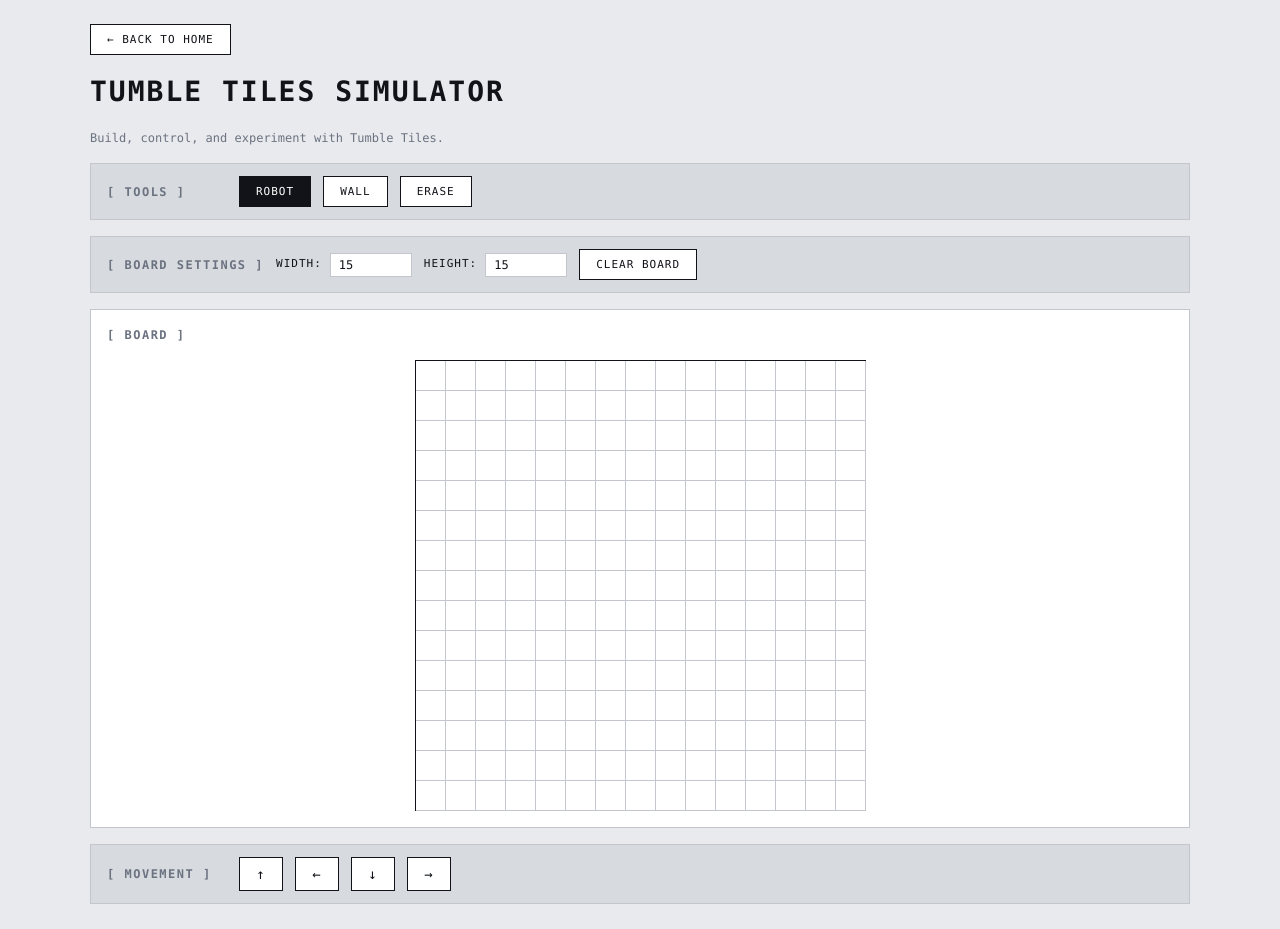
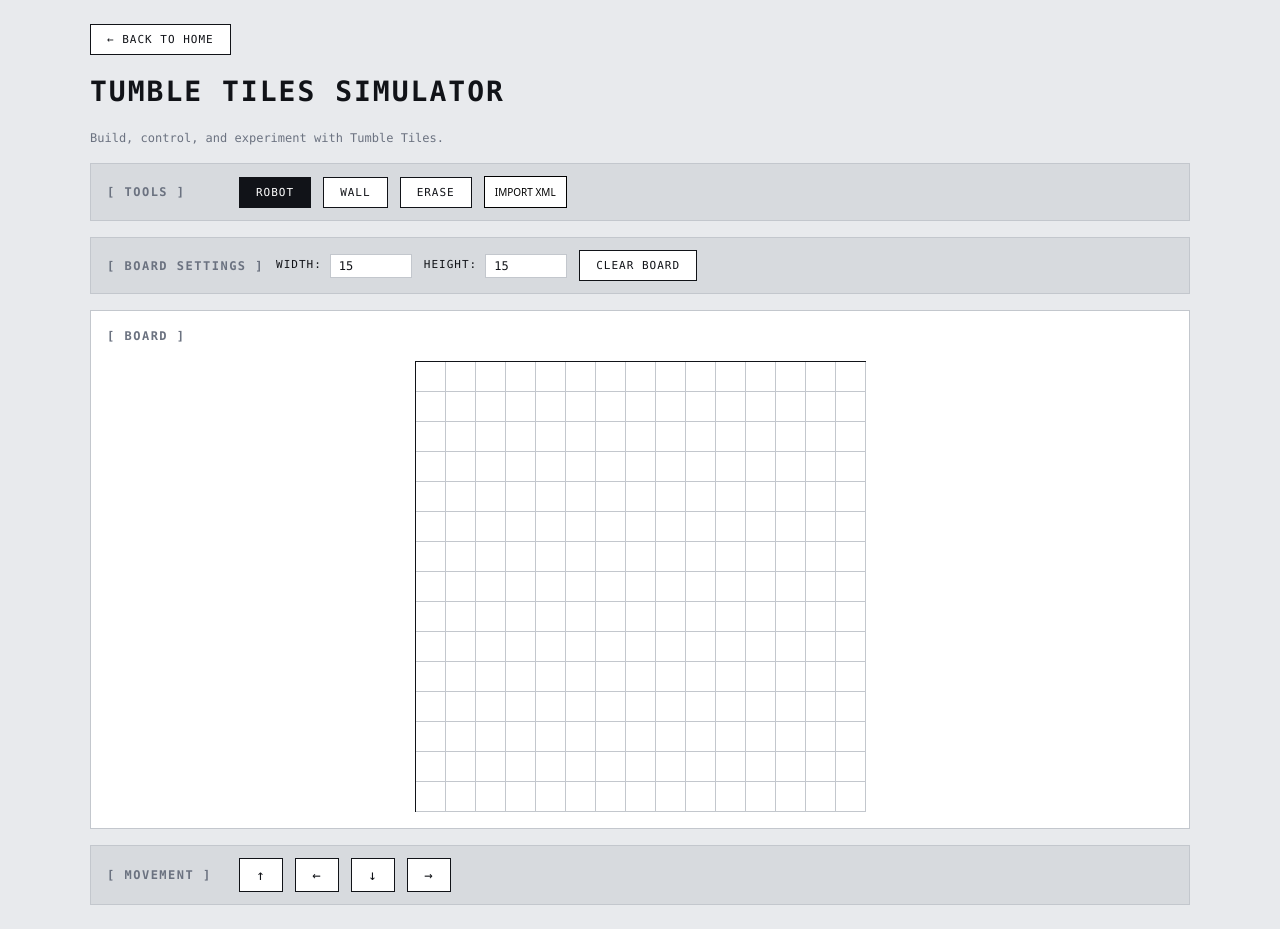
Before and after one commit to angelomodesto/tumbletiles-web, a React (Vite) app: page / in a window 1280 px wide. Both pictures are taken after a click on the button "OPEN SIMULATOR". Built offline with nearby package versions, Linux system fonts and the light colour scheme.

Commit message:
Add XML board import feature

```diff
--- a/src/App.css
+++ b/src/App.css
@@ -274,3 +274,25 @@
     var(--surface) 5px
   );
 }
+
+.import-button {
+  display: inline-flex;           /* Aligns the text */
+  align-items: center;            /* Centers text vertically */
+  justify-content: center;        /* Centers text horizontally */
+  padding: 8px 10px;              /* Reduces the button's size */
+  height: 32px;                   /* Matches the other buttons' height */
+  background-color: white;        /* White background */
+  color: black;                   /* Black text */
+  border: 1px solid black;        /* Black border */
+  border-radius: 0;               /* Square corners */
+  font-family: inherit;           /* Uses the same font */
+  font-size: 10px;                /* Makes the text smaller */
+  text-transform: uppercase;      /* Displays IMPORT XML */
+  cursor: pointer;                /* Hand cursor on hover */
+  box-sizing: border-box;         /* Keeps padding inside the height */
+}
+
+.import-button:hover {
+  background-color: #111827;      /* Dark background on hover */
+  color: white;                   /* White text on hover */
+}
--- a/src/App.tsx
+++ b/src/App.tsx
@@ -18,6 +18,53 @@ function App() {
   const [walls, setWalls] = useState<number[]>([]) // Stores which board cells contain walls
   const [boardWidth, setBoardWidth] = useState(15) // Stores the board width, starting at 15
   const [boardHeight, setBoardHeight] = useState(15) // Stores the board height, starting at 15
+  const handleImport = async (file: File) => { // Handles the XML file selected by the user
+  const xmlText = await file.text() // Reads the file contents as text
+  const parser = new DOMParser() // Creates a parser that can read XML
+  const xmlDoc = parser.parseFromString(xmlText, 'application/xml') // Converts the text into an XML document
+  const boardSize = xmlDoc.querySelector('BoardSize') // Finds the BoardSize element in the XML
+
+  if (!boardSize) return // Stops if the XML doesn't contain a BoardSize element
+
+  const width = Number(boardSize.getAttribute('width')) // Gets the board width from XML
+  const height = Number(boardSize.getAttribute('height')) // Gets the board height from XML
+
+  if (!Number.isInteger(width) || !Number.isInteger(height) || width <= 0 || height <= 0) {
+    return // Stops if the board dimensions are invalid
+  }
+
+  setBoardWidth(width) // Updates the simulator's board width
+  setBoardHeight(height) // Updates the simulator's board height
+
+  const tiles = xmlDoc.querySelectorAll('TileData > Tile') // Finds every placed tile in the XML
+
+  const importedRobots: number[] = [] // Stores robot positions
+  const importedWalls: number[] = [] // Stores wall positions
+
+  tiles.forEach((tile) => { // Goes through each tile in the XML
+    const location = tile.querySelector('Location') // Finds the tile's position
+
+    if (!location) return // Skips tiles without a location
+
+    const x = Number(location.getAttribute('x')) // Gets the X coordinate
+    const y = Number(location.getAttribute('y')) // Gets the Y coordinate
+
+    if (!Number.isInteger(x) || !Number.isInteger(y)) return // Skips invalid coordinates
+    if (x < 0 || x >= width || y < 0 || y >= height) return // Skips positions outside the board
+
+    const index = y * width + x // Converts X and Y into our grid's cell index
+
+    const concrete = tile.querySelector('Concrete')?.textContent?.trim() // Reads whether the tile is concrete
+
+    if (concrete === 'True') {
+      importedWalls.push(index) // Concrete tiles are walls
+    } else if (concrete === 'False') {
+      importedRobots.push(index) // Non-concrete tiles are robots
+    }
+  }) // Ends the tiles.forEach() loop
+  setRobots(importedRobots) // Places the imported robots on the board
+  setWalls(importedWalls) // Places the imported walls on the board
+} // Ends the handleImport function
 
 
   // Movement
@@ -518,6 +565,25 @@ if (showTutorial) {
           >
             Erase
           </button>
+
+          <label className="import-button">
+            Import XML
+            <input
+              type="file"
+              accept=".xml"
+              style={{ display: 'none' }}
+              onChange={(e) => {
+                const file = e.target.files?.[0] // Gets the selected file
+
+                if (file) {
+                  void handleImport(file) // Imports the XML file
+                }
+
+                e.target.value = '' // Allows selecting the same file again
+              }}
+            />
+          </label>
+
         </div> {/* End of Tools */}
 
 
```
